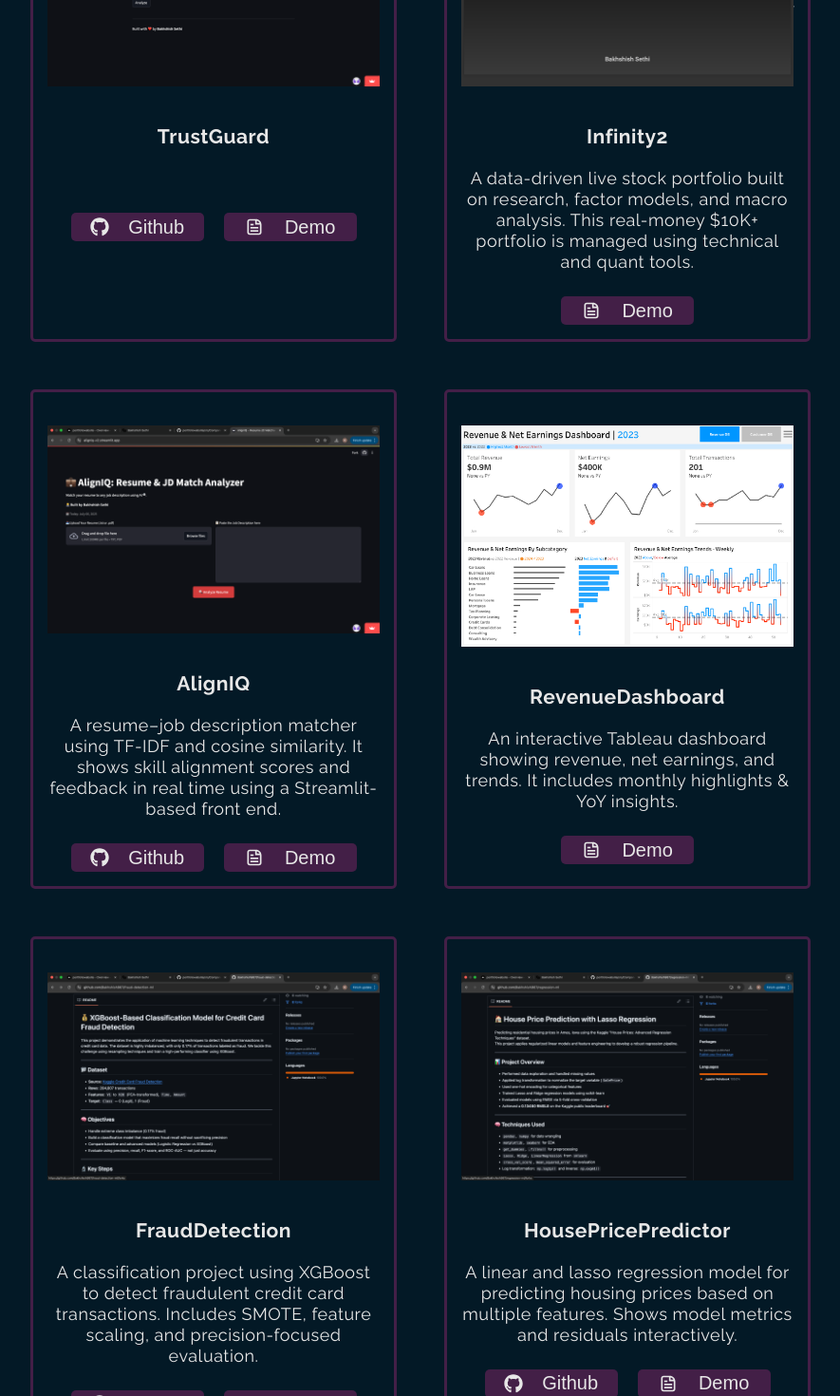
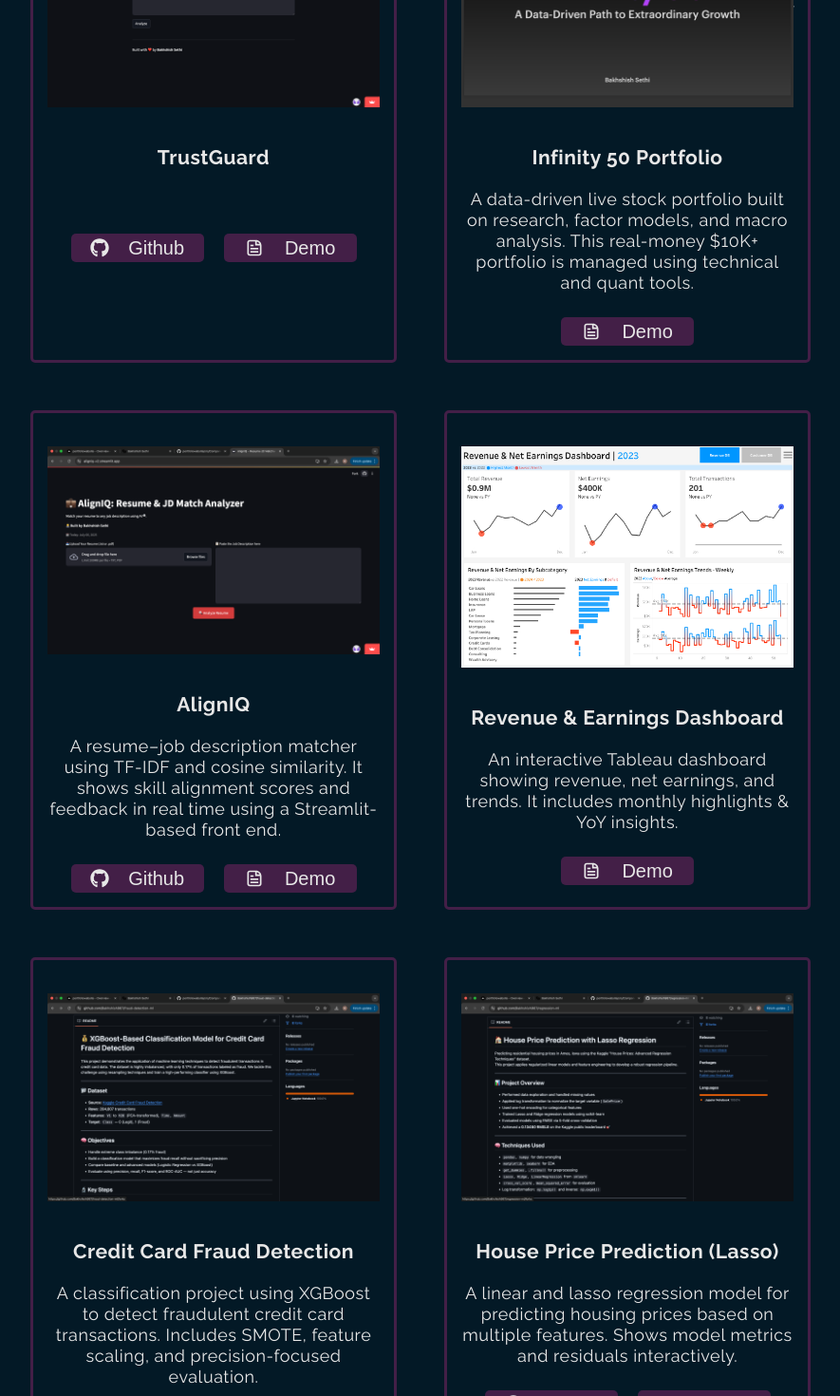
Before and after one commit to Bakhshish987/portfoliowebsite, a React (Create React App) app: page /Project in a window 1280 px wide. Shown: the part 1080-2550 px from the top of the page at 95% size, without its empty margins (197-1082 px from the left). Built offline with nearby package versions, Linux system fonts and the light colour scheme.

Commit message:
Update ProjectBox.js

```diff
--- a/src/Components/ProjectBox.js
+++ b/src/Components/ProjectBox.js
@@ -3,6 +3,22 @@ import { FaGithub } from "react-icons/fa";
 import { CgFileDocument } from "react-icons/cg";
 
 const ProjectBox = ({ projectPhoto, projectName }) => {
+
+  const displayNames = {
+    Tindog: "Tindog",
+    RogFree: "RogFree",
+    Newsletter: "Newsletter Signup",
+    Wiggles: "Wiggles",
+    ForecastIQ: "ForecastIQ",
+    AlignIQ: "AlignIQ",
+    TrustIQ: "TrustGuard",
+    RevenueDashboard: "Revenue & Earnings Dashboard",
+    Infinity2: "Infinity 50 Portfolio",
+    TorontoRentalInsights: "Toronto Rental Market Case Study",
+    FraudDetection: "Credit Card Fraud Detection",
+    HousePricePredictor: "House Price Prediction (Lasso)"
+  };
+
   const desc = {
     TindogDesc: "This website is a landing page of Tinder but for dogs. It is a responsive website which was made to understand Bootstrap. I also learned how to host my project on Github and then how to deploy that project using Github pages.",
     TindogGithub: "https://github.com/DevanshSahni/tindog",
@@ -51,7 +67,6 @@ const ProjectBox = ({ projectPhoto, projectName }) => {
     HousePricePredictorDesc: "A linear and lasso regression model for predicting housing prices based on multiple features. Shows model metrics and residuals interactively.",
     HousePricePredictorGithub: "https://github.com/Bakhshish987/house-price-regression",
     HousePricePredictorWebsite: "https://house-price-app.streamlit.app"
-
   };
 
   let show = '';
@@ -64,7 +79,7 @@ const ProjectBox = ({ projectPhoto, projectName }) => {
       <img className='projectPhoto' src={projectPhoto} alt="Project display" />
       <div>
         <br />
-        <h3>{projectName}</h3>
+        <h3>{displayNames[projectName] || projectName}</h3>
         <br />
         {desc[projectName + 'Desc']}
         <br />
```
